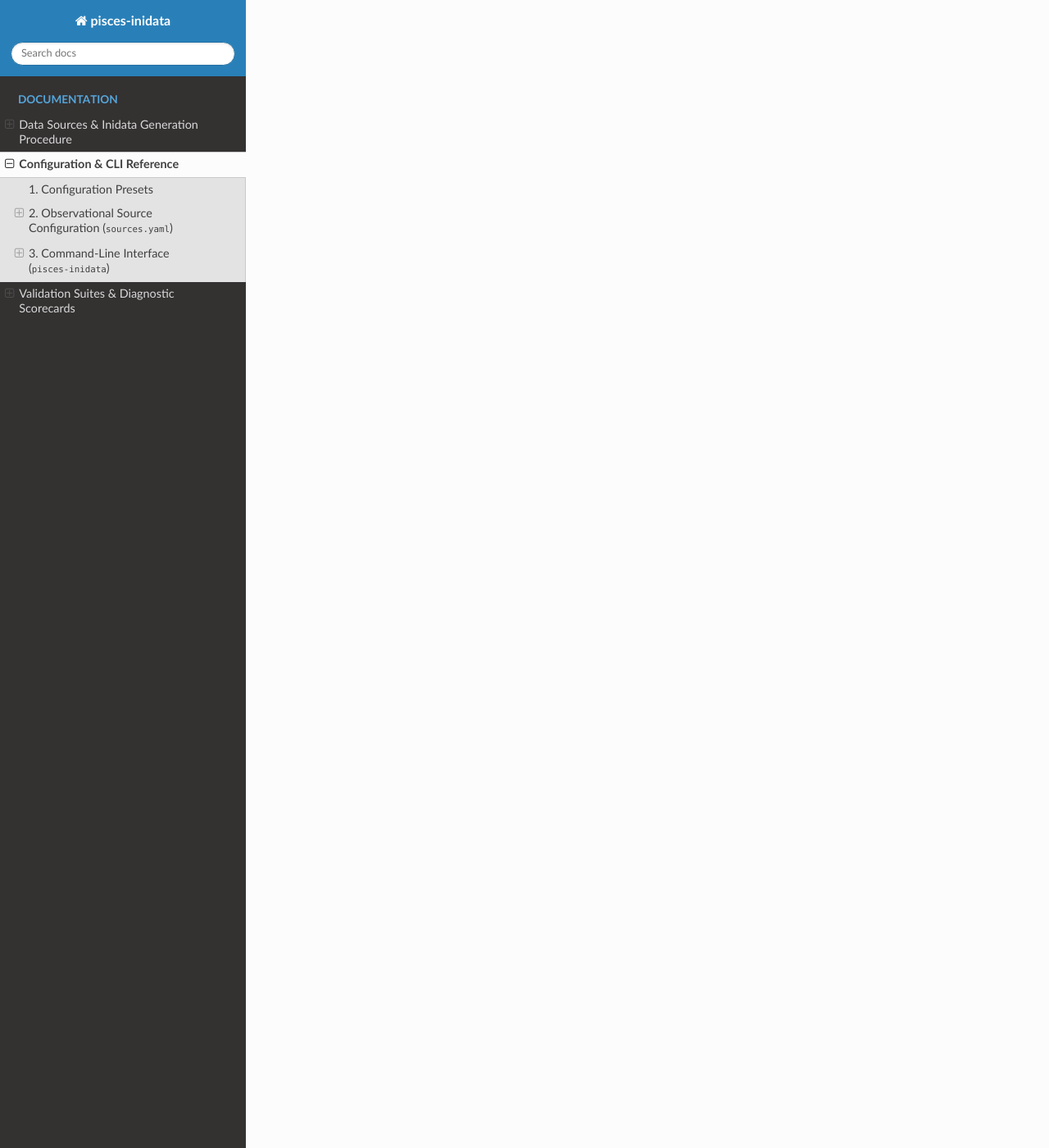
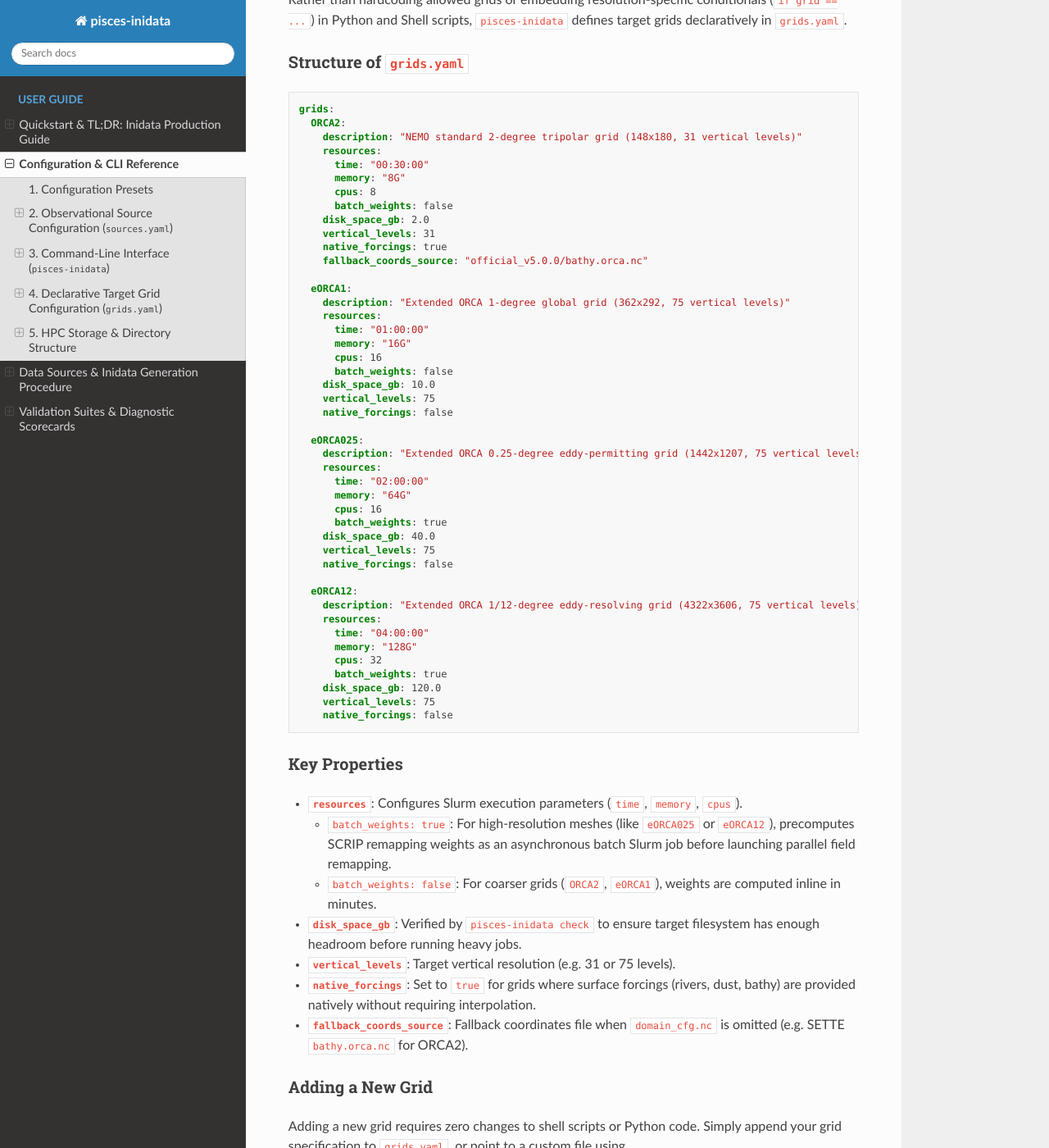
Before and after one commit to vlap/pisces-inidata, a Sphinx documentation site: the page built from docs/configuration.md, in a window 1280 px wide and 1400 px high, scrolled down 5809 px. Shown: the whole window at 82% size. Built offline with Sphinx 7.4.7 and the Read the Docs theme 3.1.0, drawn with Linux system fonts in a browser that asks for light colours; some of the changed text lies outside the part shown.

Commit message:
docs: add Quickstart & TL;DR guide, update CLI --grid flags, and document grids.yaml

````diff
--- a/docs/configuration.md
+++ b/docs/configuration.md
@@ -40,20 +40,20 @@
    And invoke by name:
    ```bash
    pisces-inidata prepare-sources --preset my_experiment
-   pisces-inidata remap all --preset my_experiment --orca eORCA1
+   pisces-inidata remap all --preset my_experiment --grid eORCA1
    ```
 
 3. **Via explicit `--config` flag:**
    Point any command directly to a standalone YAML configuration:
    ```bash
    pisces-inidata prepare-sources --config path/to/my_sources.yaml
-   pisces-inidata remap all --config path/to/my_sources.yaml --orca eORCA1
+   pisces-inidata remap all --config path/to/my_sources.yaml --grid eORCA1
    ```
 
 4. **Via CLI `--preset` or `PRESET` environment variable:**
    ```bash
    pisces-inidata info --preset ece3
-   pisces-inidata run --orca eORCA1 --preset my_experiment
+   pisces-inidata run --grid eORCA1 --preset my_experiment
    pisces-inidata config --preset official_sette --export
    ```
 
@@ -103,12 +103,15 @@
 
 ## 3. Command-Line Interface (`pisces-inidata`)
 
+> [!NOTE]
+> All commands accept `--grid <NAME>` (e.g. `--grid eORCA1`). The legacy flag `--orca <NAME>` remains fully supported as a backwards-compatible alias.
+
 ### `pisces-inidata check`
 Runs pre-flight integrity verification before launching remapping jobs:
 ```bash
-pisces-inidata check --orca ORCA2
+pisces-inidata check --grid ORCA2
 # Check against specific preset:
-pisces-inidata check --orca eORCA1 --preset ece3
+pisces-inidata check --grid eORCA1 --preset ece3
 ```
 - Verifies system binaries (`cdo`, `ncks`, `ncap2`, `ncatted`).
 - Confirms presence of target domain files (`domain_cfg.nc`, `maskutil.nc`).
@@ -118,16 +121,16 @@
 Executes initial conditions generation pipeline (Stage 1 ETL followed by Stage 2 parallel remapping):
 ```bash
 # Generate inidata on ORCA2 (or eORCA1, eORCA025)
-pisces-inidata run --orca ORCA2 --domain-dir /path/to/nemo/domain
+pisces-inidata run --grid ORCA2 --domain-dir /path/to/nemo/domain
 
 # Run with specific preset:
-pisces-inidata run --orca eORCA1 --preset ece3
+pisces-inidata run --grid eORCA1 --preset ece3
 
 # Run only Stage 1 source preparation:
-pisces-inidata run --orca eORCA1 --stage stage1
+pisces-inidata run --grid eORCA1 --stage stage1
 
 # Dry-run inspection of generated batch jobs:
-pisces-inidata run --orca eORCA025 --dry-run
+pisces-inidata run --grid eORCA025 --dry-run
 ```
 
 ### `pisces-inidata prepare-sources`
@@ -148,20 +151,33 @@
 Executes Stage 2 (Target Remapping) to interpolate a standardized regular source to the target NEMO mesh:
 ```bash
 # Remap all variables onto eORCA1:
-pisces-inidata remap all --orca eORCA1
+pisces-inidata remap all --grid eORCA1
 
 # Remap specific forcing:
-pisces-inidata remap dust --orca eORCA025
+pisces-inidata remap dust --grid eORCA025
 ```
 
 ### `pisces-inidata verify`
 Inspects all 15 expected NetCDF output files in an output directory, verifies shapes, calculates min/mean/max bounds, and ensures zero blank/NaN files:
 ```bash
 # Verify outputs for eORCA025:
-pisces-inidata verify --orca eORCA025
+pisces-inidata verify --grid eORCA025
 
 # Verify explicit directory:
-pisces-inidata verify --orca eORCA1 --out-dir /path/to/output_eORCA1
+pisces-inidata verify --grid eORCA1 --out-dir /path/to/output_eORCA1
+```
+
+### `pisces-inidata grid-config`
+Inspects declarative target grid profiles from `grids.yaml` or generates shell exports:
+```bash
+# List all configured grids:
+pisces-inidata grid-config
+
+# Inspect a specific grid:
+pisces-inidata grid-config --grid eORCA025
+
+# Export environment variables for shell evaluation:
+pisces-inidata grid-config --grid eORCA025 --export
 ```
 
 ### `pisces-inidata validate`
@@ -212,3 +228,99 @@
 # Preview configuration for a different preset:
 pisces-inidata info --preset ece3
 ```
+
+---
+
+## 4. Declarative Target Grid Configuration (`grids.yaml`)
+
+Rather than hardcoding allowed grids or embedding resolution-specific conditionals (`if grid == ...`) in Python and Shell scripts, `pisces-inidata` defines target grids declaratively in `grids.yaml`.
+
+### Structure of `grids.yaml`
+```yaml
+grids:
+  ORCA2:
+    description: "NEMO standard 2-degree tripolar grid (148x180, 31 vertical levels)"
+    resources:
+      time: "00:30:00"
+      memory: "8G"
+      cpus: 8
+      batch_weights: false
+    disk_space_gb: 2.0
+    vertical_levels: 31
+    native_forcings: true
+    fallback_coords_source: "official_v5.0.0/bathy.orca.nc"
+
+  eORCA1:
+    description: "Extended ORCA 1-degree global grid (362x292, 75 vertical levels)"
+    resources:
+      time: "01:00:00"
+      memory: "16G"
+      cpus: 16
+      batch_weights: false
+    disk_space_gb: 10.0
+    vertical_levels: 75
+    native_forcings: false
+
+  eORCA025:
+    description: "Extended ORCA 0.25-degree eddy-permitting grid (1442x1207, 75 vertical levels)"
+    resources:
+      time: "02:00:00"
+      memory: "64G"
+      cpus: 16
+      batch_weights: true
+    disk_space_gb: 40.0
+    vertical_levels: 75
+    native_forcings: false
+
+  eORCA12:
+    description: "Extended ORCA 1/12-degree eddy-resolving grid (4322x3606, 75 vertical levels)"
+    resources:
+      time: "04:00:00"
+      memory: "128G"
+      cpus: 32
+      batch_weights: true
+    disk_space_gb: 120.0
+    vertical_levels: 75
+    native_forcings: false
+```
+
+### Key Properties
+- **`resources`**: Configures Slurm execution parameters (`time`, `memory`, `cpus`).
+  - `batch_weights: true`: For high-resolution meshes (like `eORCA025` or `eORCA12`), precomputes SCRIP remapping weights as an asynchronous batch Slurm job before launching parallel field remapping.
+  - `batch_weights: false`: For coarser grids (`ORCA2`, `eORCA1`), weights are computed inline in minutes.
+- **`disk_space_gb`**: Verified by `pisces-inidata check` to ensure target filesystem has enough headroom before running heavy jobs.
+- **`vertical_levels`**: Target vertical resolution (e.g. 31 or 75 levels).
+- **`native_forcings`**: Set to `true` for grids where surface forcings (rivers, dust, bathy) are provided natively without requiring interpolation.
+- **`fallback_coords_source`**: Fallback coordinates file when `domain_cfg.nc` is omitted (e.g. SETTE `bathy.orca.nc` for ORCA2).
+
+### Adding a New Grid
+Adding a new grid requires zero changes to shell scripts or Python code. Simply append your grid specification to `grids.yaml`, or point to a custom file using `PISCES_GRIDS_CONFIG=/path/to/custom_grids.yaml`.
+
+---
+
+## 5. HPC Storage & Directory Structure
+
+To ensure optimal performance and respect storage policies on HPC clusters (e.g. BSC Nord4 and MareNostrum 5):
+
+```text
+${PISCES_WORKSPACE}/               # Default: /gpfs/scratch/bsc32/${USER}/pisces_inidata
+├── shared/
+│   ├── raw/                       # Raw observational archives
+│   └── standardized/              # Stage 1 regular 1°x1° NetCDFs
+│       ├── ece4/                  # Cached and reused across all target grids
+│       └── ece3/
+└── grids/
+    ├── eORCA1/
+    │   ├── weights/               # CDO SCRIP remapping weights
+    │   ├── inidata/               # Final 15 target NetCDF initial condition files
+    │   ├── jobs/                  # Slurm job scripts
+    │   └── logs/                  # Slurm stdout/stderr logs
+    └── eORCA025/
+```
+
+### Local NVMe Scratch (`$TMPDIR`)
+On BSC compute nodes, heavy intermediate CDO operations utilize:
+```bash
+$TMPDIR -> /scratch/tmp/$SLURM_JOB_ID
+```
+Local NVMe solid-state storage provides maximum I/O throughput and ensures shared GPFS file systems remain free of ephemeral scratch files. Temporary directories are automatically cleaned when Slurm terminates the job.
````
Also changed, not shown: README.md (+45 -17 lines), docs/index.md (+32 -8 lines), docs/quickstart.md (added, +209 -0 lines), docs/validation.md (+2 -2 lines).
